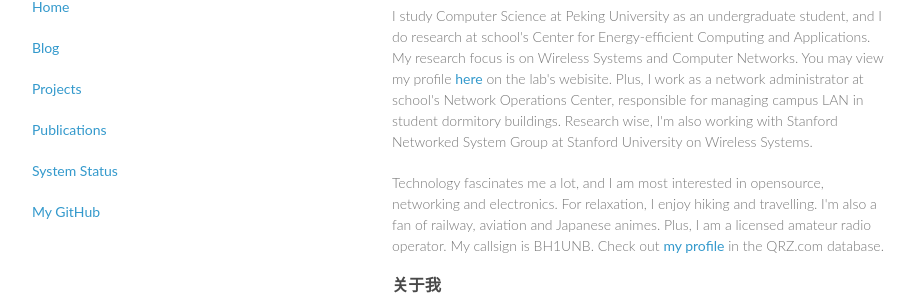
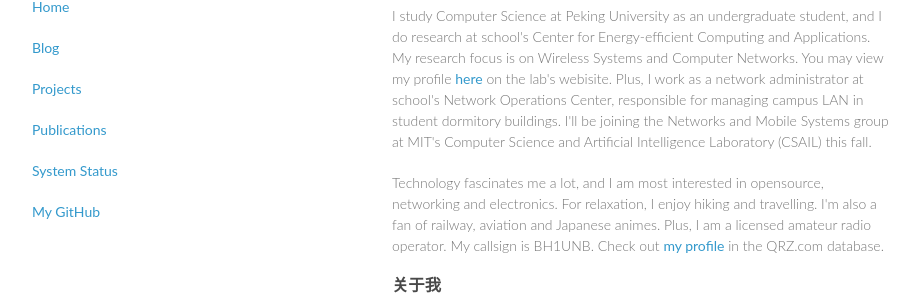
Before and after one commit to yangl1996/homepage, a Jekyll site: the page built from index.html, in a window 1280 px wide and 1039 px high. Shown: the part 175-481 px from the top of the window, without its empty margins (178-1100 px from the left). Built offline with Jekyll 4.4.1, drawn with Linux system fonts in a browser that asks for light colours; some web fonts are replaced; comment, search, counter and statistics services are not loaded.

Commit message:
Update index.html

```diff
--- a/index.html
+++ b/index.html
@@ -12,8 +12,8 @@ title: Lei’s Web | Stay hungry, stay foolish.
 school's Center for Energy-efficient Computing and Applications. My research focus is on Wireless Systems and Computer Networks.
 You may view my profile <a href="http://ceca.pku.edu.cn/en/team.php?action=show&member_id=199">here</a> on the lab's webisite.
 Plus, I work as a network administrator at school's Network Operations Center, responsible for managing
-campus LAN in student dormitory buildings. Research wise, I'm also working with Stanford Networked System Group
-at Stanford University on Wireless Systems.</p>
+campus LAN in student dormitory buildings. I'll be joining the Networks and Mobile Systems group at MIT's Computer Science and
+Artificial Intelligence Laboratory (CSAIL) this fall.</p>
 
 <p>Technology fascinates me a lot, and I am most interested in opensource, networking and electronics.
 For relaxation, I enjoy hiking and travelling. I'm also a fan of railway, aviation and Japanese animes.
```
